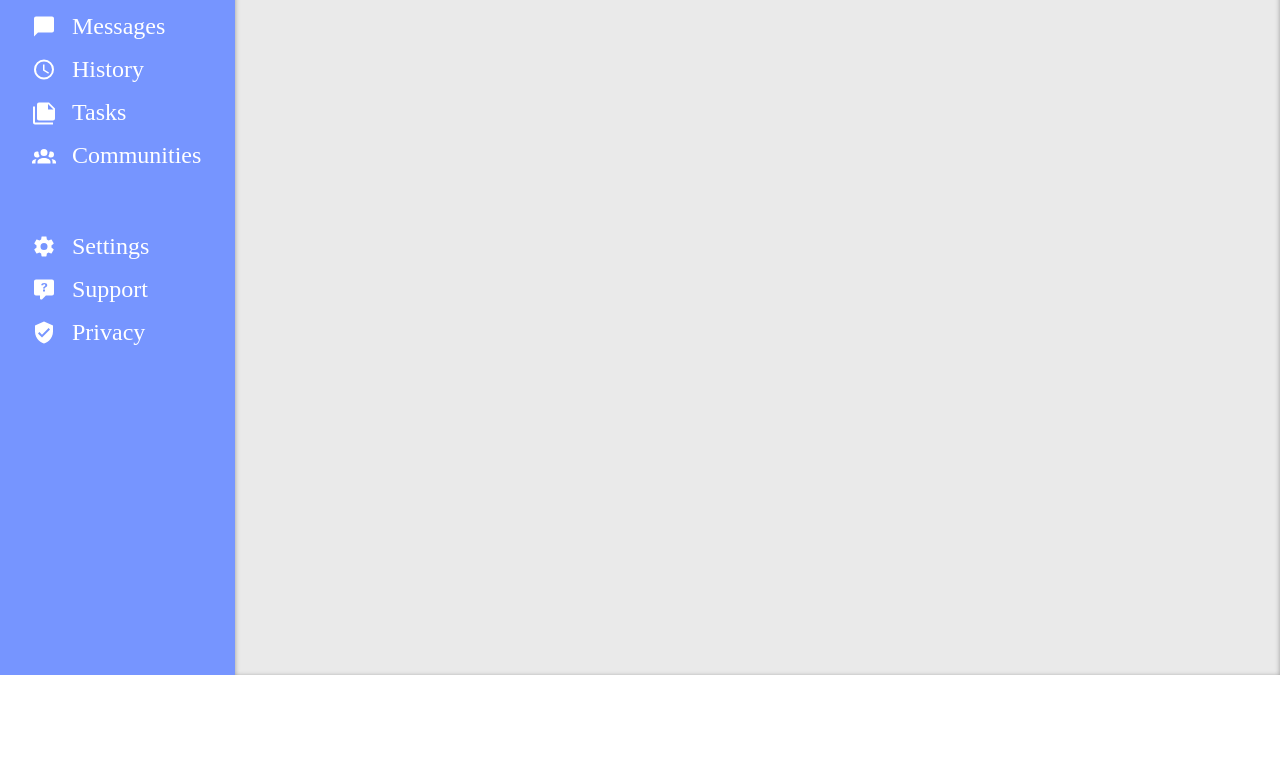
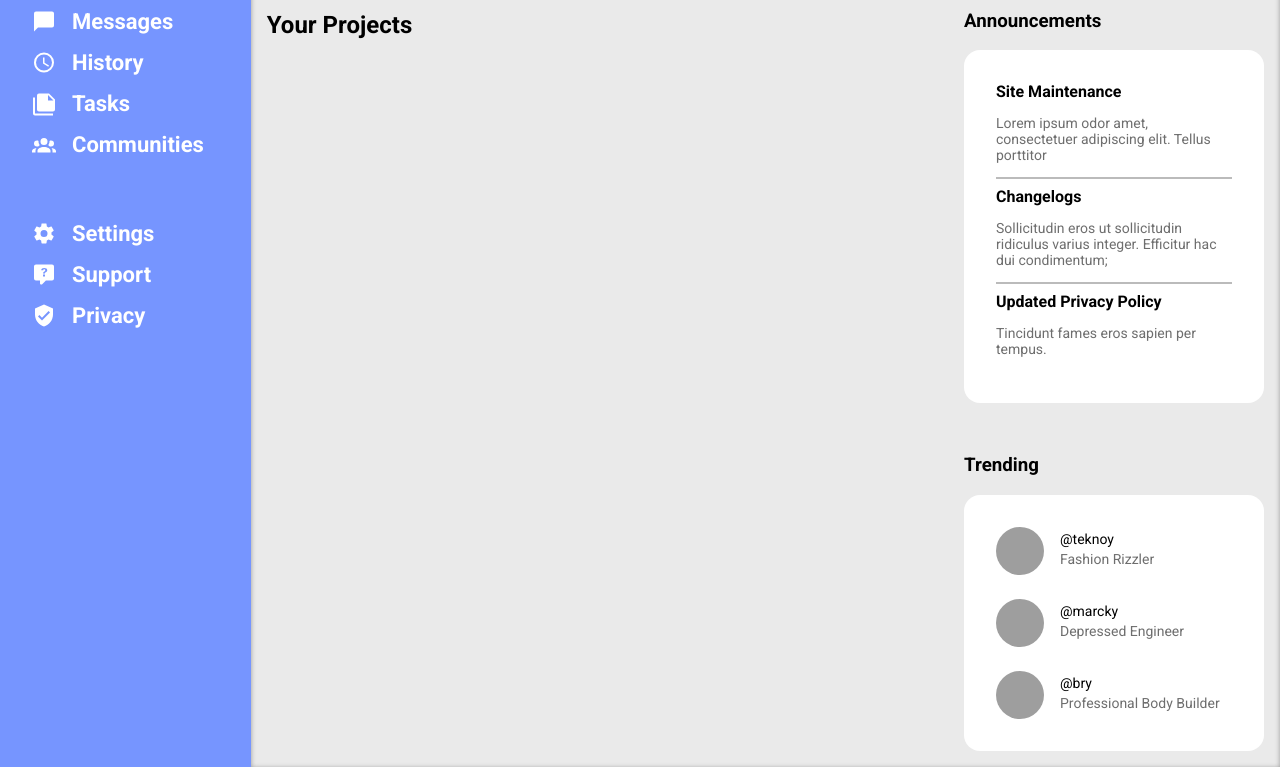
Before and after one commit to xandreiAThome/Odin_Admin_Dashboard, a plain HTML site: page index.html in a window 1280 px wide. Shown: the part 169-936 px from the top of the page. Before the commit the page ends 844 px from the top, so only its background shows below. Drawn offline with Linux system fonts and the light colour scheme; grey boxes are pictures that could not be loaded.

Commit message:
Finished the announcement and trending tab

```diff
--- a/index.html
+++ b/index.html
@@ -4,6 +4,12 @@
     <meta charset="UTF-8" />
     <meta name="viewport" content="width=device-width, initial-scale=1.0" />
     <link rel="stylesheet" href="style.css" />
+    <link rel="preconnect" href="https://fonts.googleapis.com" />
+    <link rel="preconnect" href="https://fonts.gstatic.com" crossorigin />
+    <link
+      href="https://fonts.googleapis.com/css2?family=Roboto:ital,wght@0,100;0,300;0,400;0,500;0,700;0,900;1,100;1,300;1,400;1,500;1,700;1,900&display=swap"
+      rel="stylesheet"
+    />
     <title>Admin Dashboard</title>
   </head>
   <body>
@@ -93,9 +99,71 @@
         </ul>
       </div>
       <div class="main-content">
-        <div class="projects"></div>
-        <div class="announcement"></div>
-        <div class="trending"></div>
+        <div class="projects">
+          <h2>Your Projects</h2>
+          <div class="projects-container">
+            <div></div>
+            <div></div>
+            <div></div>
+            <div></div>
+            <div></div>
+            <div></div>
+          </div>
+        </div>
+        <div class="announcement">
+          <h3>Announcements</h3>
+          <div class="announcement-container">
+            <h4>Site Maintenance</h4>
+            <p>
+              Lorem ipsum odor amet, consectetuer adipiscing elit. Tellus
+              porttitor
+            </p>
+            <hr />
+            <h4>Changelogs</h4>
+            <p>
+              Sollicitudin eros ut sollicitudin ridiculus varius integer.
+              Efficitur hac dui condimentum;
+            </p>
+            <hr />
+            <h4>Updated Privacy Policy</h4>
+            <p>Tincidunt fames eros sapien per tempus.</p>
+          </div>
+        </div>
+        <div class="trending">
+          <h3>Trending</h3>
+          <div class="trending-container">
+            <div class="trending-acc">
+              <img
+                src="https://www.wikihow.com/images/thumb/6/61/Use-a-Calculator-Step-5.jpg/v4-460px-Use-a-Calculator-Step-5.jpg.webp"
+                alt=""
+              />
+              <div>
+                <p>@teknoy</p>
+                <p class="user-desc">Fashion Rizzler</p>
+              </div>
+            </div>
+            <div class="trending-acc">
+              <img
+                src="https://encrypted-tbn0.gstatic.com/images?q=tbn:ANd9GcSh86D75tka98vuDEoa47q7GKtfxVY-JpOE1w&s"
+                alt=""
+              />
+              <div>
+                <p>@marcky</p>
+                <p class="user-desc">Depressed Engineer</p>
+              </div>
+            </div>
+            <div class="trending-acc">
+              <img
+                src="https://encrypted-tbn0.gstatic.com/images?q=tbn:ANd9GcSlNBg10yls0Ml-HYjeTFq8JFNgxSqe_AYHNA&s"
+                alt=""
+              />
+              <div>
+                <p>@bry</p>
+                <p class="user-desc">Professional Body Builder</p>
+              </div>
+            </div>
+          </div>
+        </div>
       </div>
     </div>
   </body>
--- a/style.css
+++ b/style.css
@@ -1,4 +1,5 @@
 :root {
+  font-family: "Roboto", Arial, Helvetica, sans-serif;
 }
 
 body {
@@ -92,7 +93,7 @@ body {
   color: white;
   height: 3rem;
   width: 7rem;
-  border-radius: 2rem;
+  border-radius: 1.5rem;
   border: none;
 }
 
@@ -142,6 +143,8 @@ body {
 
 .tabs li {
   margin: 1rem;
+  font-weight: bold;
+  font-size: 22px;
 }
 
 .settings {
@@ -149,9 +152,79 @@ body {
 
 .settings li {
   margin: 1rem;
+  font-weight: bold;
+  font-size: 22px;
 }
 
 .main-content {
   background-color: #eaeaea;
   box-shadow: inset rgba(0, 0, 0, 0.35) 0px 1px 5px;
+  display: grid;
+  grid-template-columns: 3fr 1fr;
 }
+
+.projects {
+  grid-row: 1/3;
+  padding: 1rem;
+}
+
+.announcement {
+  min-width: 300px;
+  padding: 1rem;
+}
+
+.announcement-container {
+  background-color: white;
+  padding: 2rem;
+  border-radius: 1rem;
+}
+
+.announcement-container h4 {
+  margin: 0;
+}
+
+hr {
+  border: 1px solid #bbb;
+}
+
+.announcement-container p {
+  font-size: 14px;
+  color: #6e6e6e;
+}
+
+.trending {
+  grid-column: 2/3;
+  grid-row: 2/3;
+  padding: 1rem;
+}
+
+.trending-container {
+  background-color: white;
+  padding: 2rem;
+  border-radius: 1rem;
+  display: grid;
+  gap: 1.5rem;
+}
+
+.trending-acc {
+  display: flex;
+  justify-content: flex-start;
+  align-items: center;
+}
+
+.trending-acc img {
+  object-fit: cover;
+  width: 3rem;
+  height: 3rem;
+  border-radius: 3rem;
+  margin-right: 1rem;
+}
+
+.trending-acc div > p {
+  margin: 0 0 4px 0;
+  font-size: 14px;
+}
+
+.user-desc {
+  color: #6e6e6e;
+}
```
